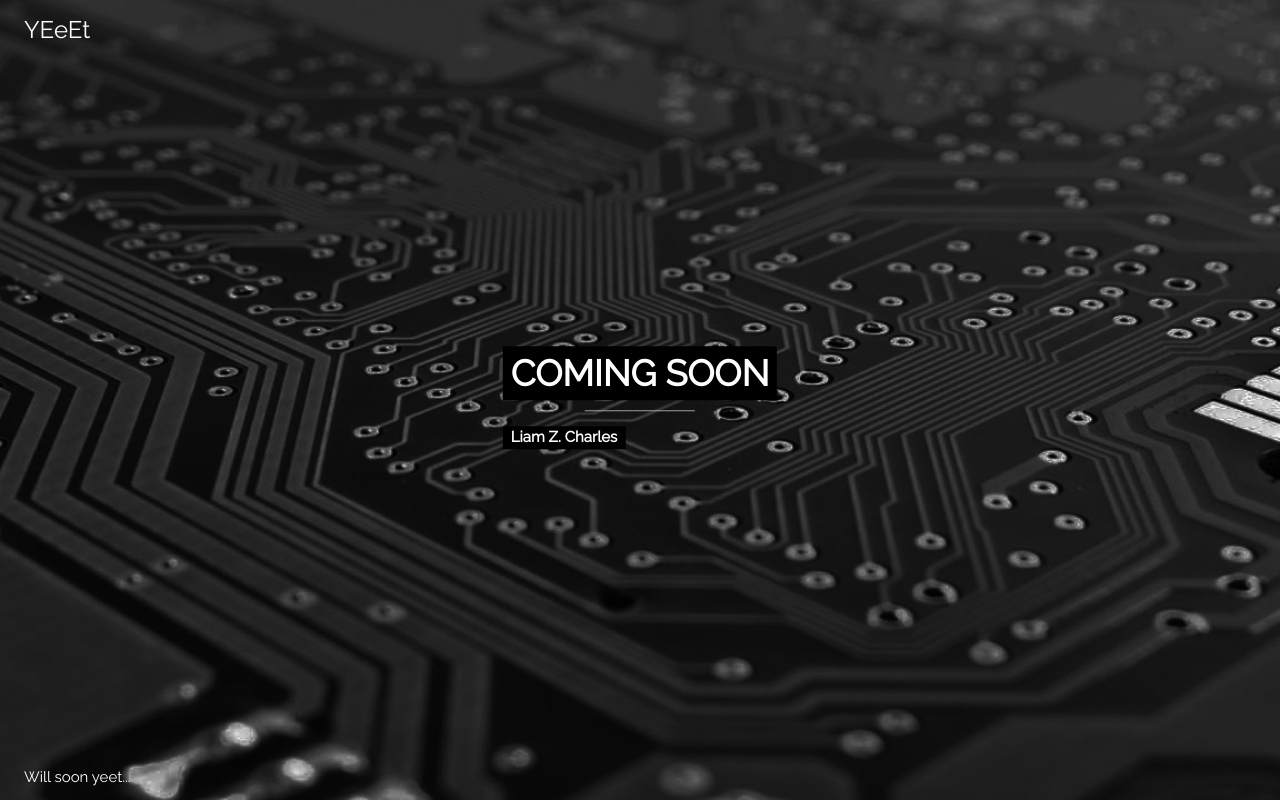
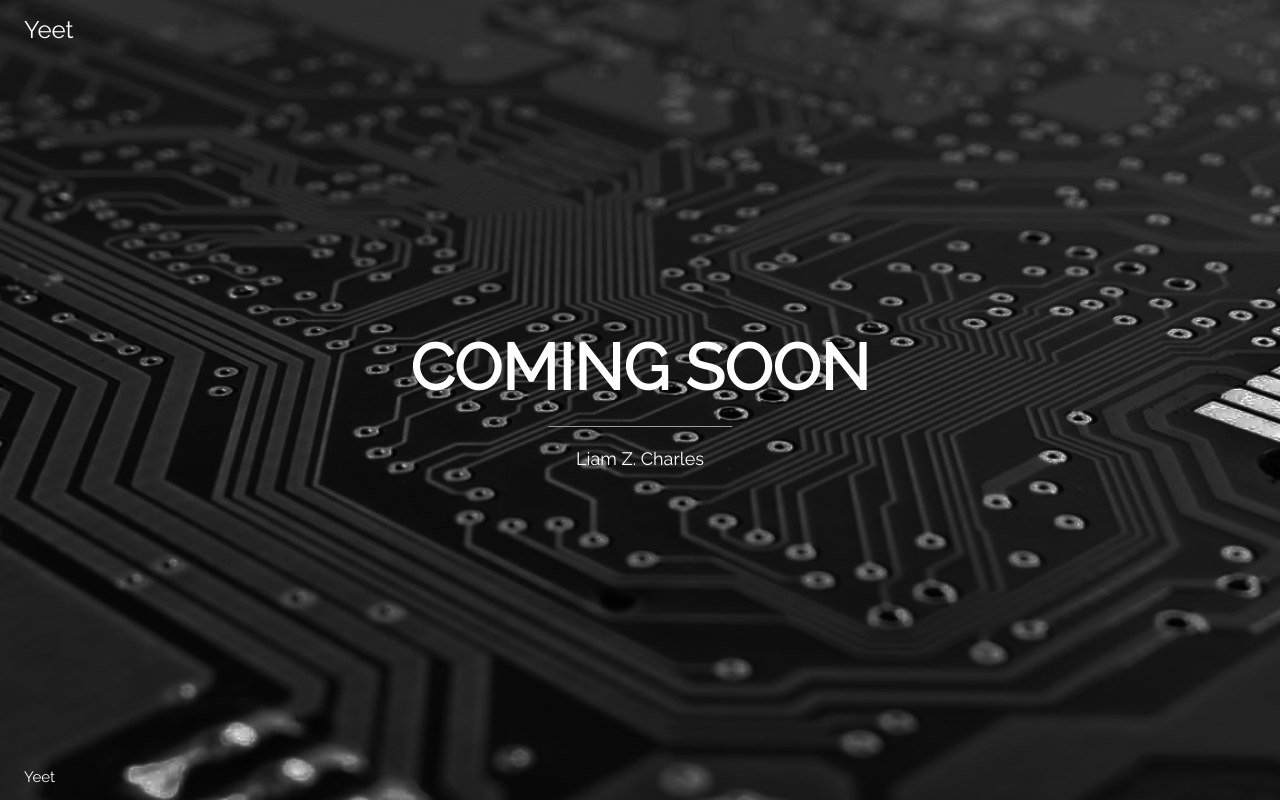
Before and after one commit to LiamZC/LiamZC.github.io, a plain HTML site: page index.html in a window 1280 px wide. Drawn offline with nearby package versions, Linux system fonts and the light colour scheme.

Commit message:
Update index.html

```diff
--- a/index.html
+++ b/index.html
@@ -1,6 +1,6 @@
 <!DOCTYPE html>
 <html>
-<title>Coming Soon | LiamZC</title>
+<title>W3.CSS Template</title>
 <meta charset="UTF-8">
 <meta name="viewport" content="width=device-width, initial-scale=1">
 <link rel="stylesheet" href="https://www.w3schools.com/w3css/4/w3.css">
@@ -19,15 +19,15 @@ body, html {height: 100%}
 
 <div class="bgimg w3-display-container w3-animate-opacity w3-text-white">
   <div class="w3-display-topleft w3-padding-large w3-xlarge">
-    YEeEt
+    Yeet
   </div>
   <div class="w3-display-middle">
-    <h1 class="w3-tag"><strong>COMING SOON</strong></h1>
+    <h1 class="w3-jumbo w3-animate-top"><strong>COMING SOON</strong></h1>
     <hr class="w3-border-grey" style="margin:auto;width:40%">
-    <p class="w3-tag w3-center"><strong>Liam Z. Charles</strong></p>
+    <p class="w3-large w3-center">Liam Z. Charles</p>
   </div>
   <div class="w3-display-bottomleft w3-padding-large">
-    Will soon yeet...
+    Yeet
   </div>
 </div>
 
```
